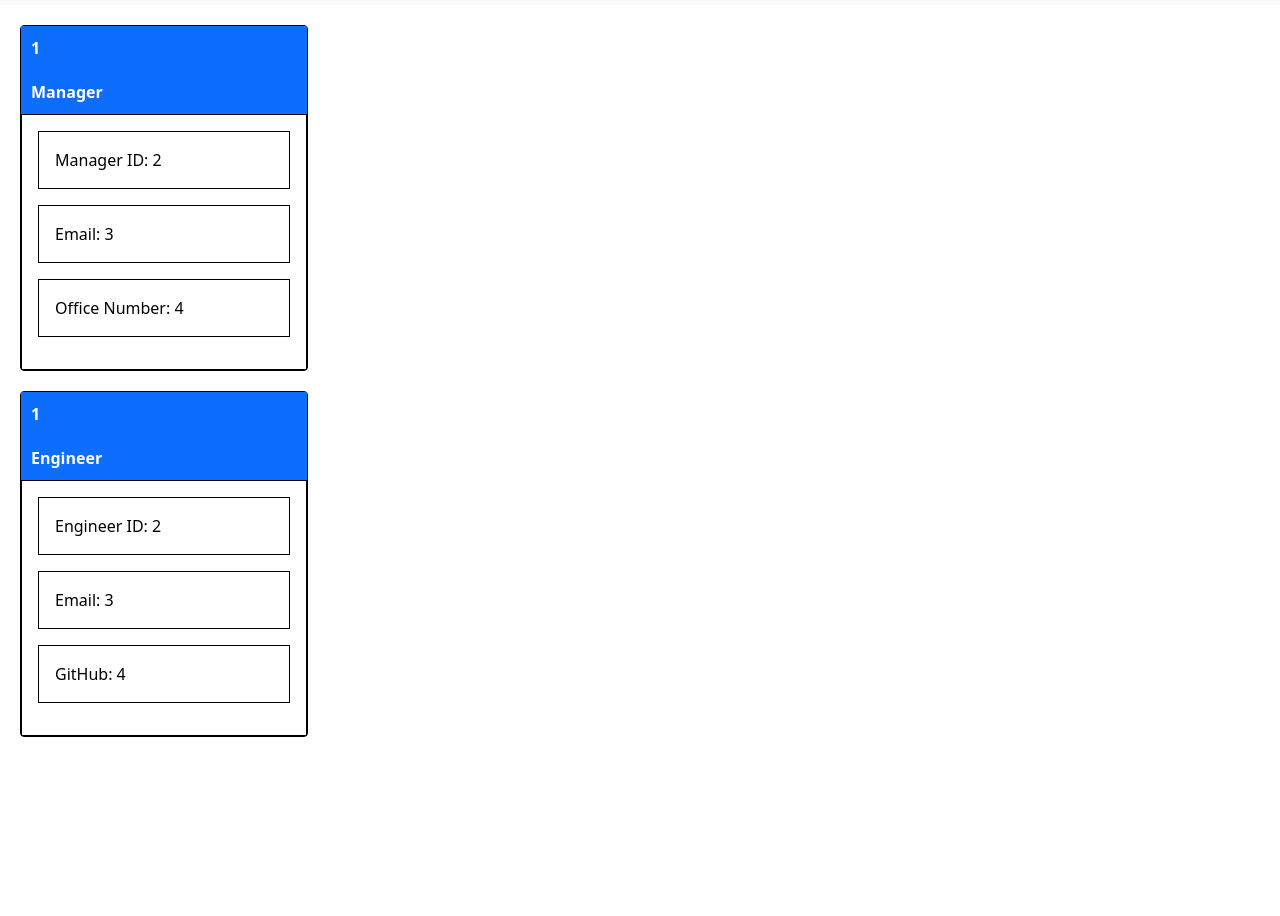
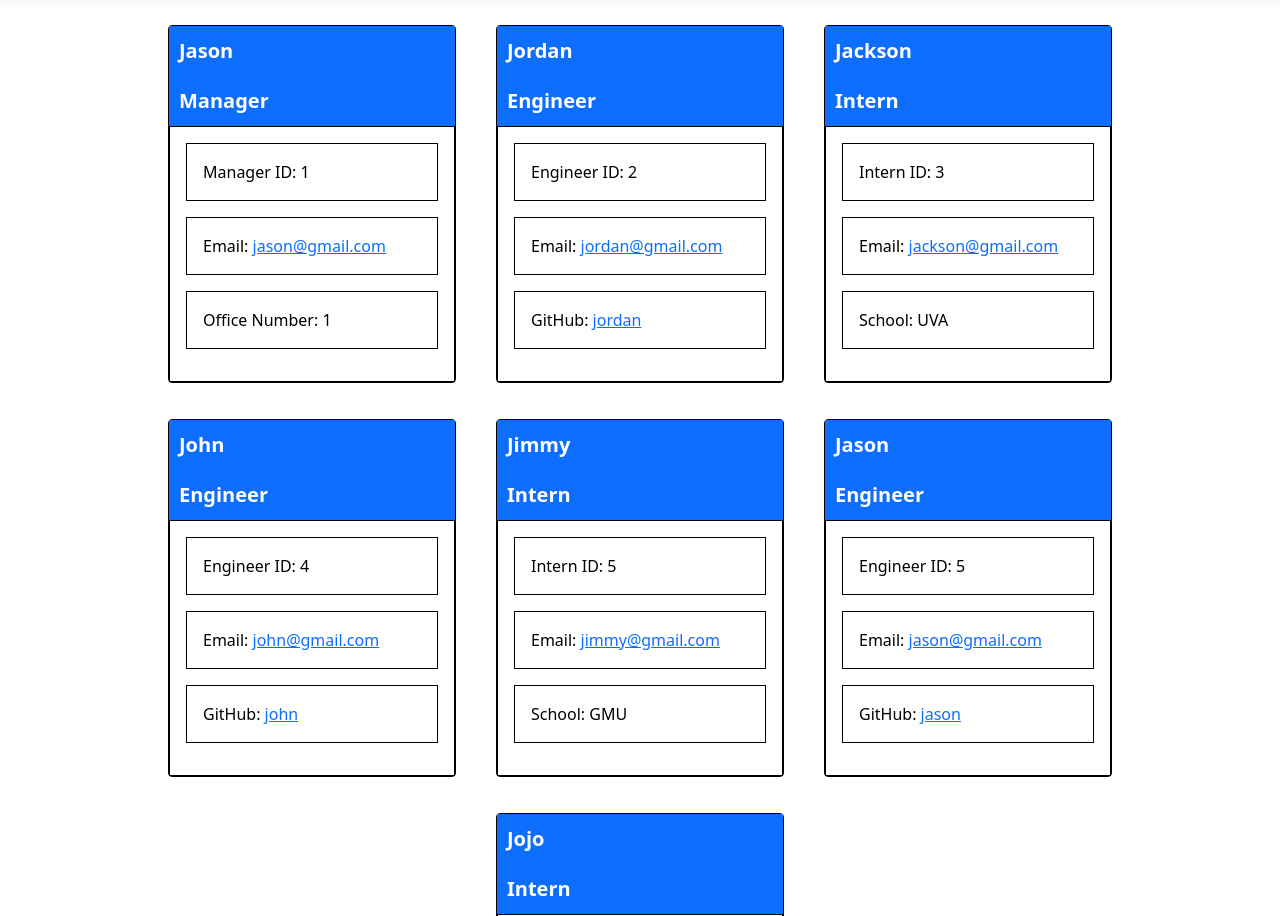
Before and after one commit to EricKim86/team-profile-generator, a website: page roster.html in a window 1280 px wide. Shown: the part 45-961 px from the top of the page. Before the commit the page ends 800 px from the top, so only its background shows below. Drawn offline with nearby package versions, Linux system fonts and the light colour scheme.

Commit message:
aded dynmaic email and github links, updated font size on header

```diff
--- a/roster.html
+++ b/roster.html
@@ -21,22 +21,72 @@
 
 
 <div class="card-custom card mb-3" style="max-width: 18rem;">
-<div class="header bg-primary">1</div>
+<div class="header bg-primary">Jason</div>
 <div class="header bg-primary">Manager</div>
 <div class="card-body">
-    <p class="card-body">Manager ID: 2</p>
-    <p class="card-body">Email: 3</p>
-    <p class="card-body">Office Number: 4</p>
+    <p class="card-body">Manager ID: 1</p>
+    <p class="card-body">Email: <a href="mailto:email@example.com">jason@gmail.com</a></p>
+    <p class="card-body">Office Number: 1</p>
 </div>
 </div>
 
 <div class="card-custom card mb-3" style="max-width: 18rem;">
-<div class="header bg-primary">1</div>
+<div class="header bg-primary">Jordan</div>
 <div class="header bg-primary">Engineer</div>
 <div class="card-body">
     <p class="card-body">Engineer ID: 2</p>
-    <p class="card-body">Email: 3</p>
-    <p class="card-body">GitHub: 4</p>
+    <p class="card-body">Email: <a href="mailto:email@example.com">jordan@gmail.com</a></p>
+    <p class="card-body">GitHub: <a href="https://www.github.com/jordan" target="_blank">jordan</a></p>
+</div>
+</div>
+
+<div class="card-custom card mb-3" style="max-width: 18rem;">
+<div class="header bg-primary">Jackson</div>
+<div class="header bg-primary">Intern</div>
+<div class="card-body">
+    <p class="card-body">Intern ID: 3</p>
+    <p class="card-body">Email: <a href="mailto:email@example.com">jackson@gmail.com</a></p>
+    <p class="card-body">School: UVA</p>
+</div>
+</div>
+
+<div class="card-custom card mb-3" style="max-width: 18rem;">
+<div class="header bg-primary">John</div>
+<div class="header bg-primary">Engineer</div>
+<div class="card-body">
+    <p class="card-body">Engineer ID: 4</p>
+    <p class="card-body">Email: <a href="mailto:email@example.com">john@gmail.com</a></p>
+    <p class="card-body">GitHub: <a href="https://www.github.com/john" target="_blank">john</a></p>
+</div>
+</div>
+
+<div class="card-custom card mb-3" style="max-width: 18rem;">
+<div class="header bg-primary">Jimmy</div>
+<div class="header bg-primary">Intern</div>
+<div class="card-body">
+    <p class="card-body">Intern ID: 5</p>
+    <p class="card-body">Email: <a href="mailto:email@example.com">jimmy@gmail.com</a></p>
+    <p class="card-body">School: GMU</p>
+</div>
+</div>
+
+<div class="card-custom card mb-3" style="max-width: 18rem;">
+<div class="header bg-primary">Jason</div>
+<div class="header bg-primary">Engineer</div>
+<div class="card-body">
+    <p class="card-body">Engineer ID: 5</p>
+    <p class="card-body">Email: <a href="mailto:email@example.com">jason@gmail.com</a></p>
+    <p class="card-body">GitHub: <a href="https://www.github.com/jason" target="_blank">jason</a></p>
+</div>
+</div>
+
+<div class="card-custom card mb-3" style="max-width: 18rem;">
+<div class="header bg-primary">Jojo</div>
+<div class="header bg-primary">Intern</div>
+<div class="card-body">
+    <p class="card-body">Intern ID: 6</p>
+    <p class="card-body">Email: <a href="mailto:email@example.com">jojo@gmail.com</a></p>
+    <p class="card-body">School: GCU</p>
 </div>
 </div>
 
--- a/style.css
+++ b/style.css
@@ -1,17 +1,24 @@
-.main-seciton {
-    display: flex;
+body {
+    width: 100%;
+}
+
+.main-section {
+    display: inline-flex;
     flex-wrap: wrap;
+    justify-content: center;
 }
 
 .card-custom {
     margin: 20px;
     border: 1px solid black;
+    width: 300px;
 }
 
 .header {
     padding: 10px;
     color: white;
     font-weight: bold;
+    font-size: 20px;
 }
 
 .card-body {
```
Also changed, not shown: generatePage.js (+4 -4 lines).
